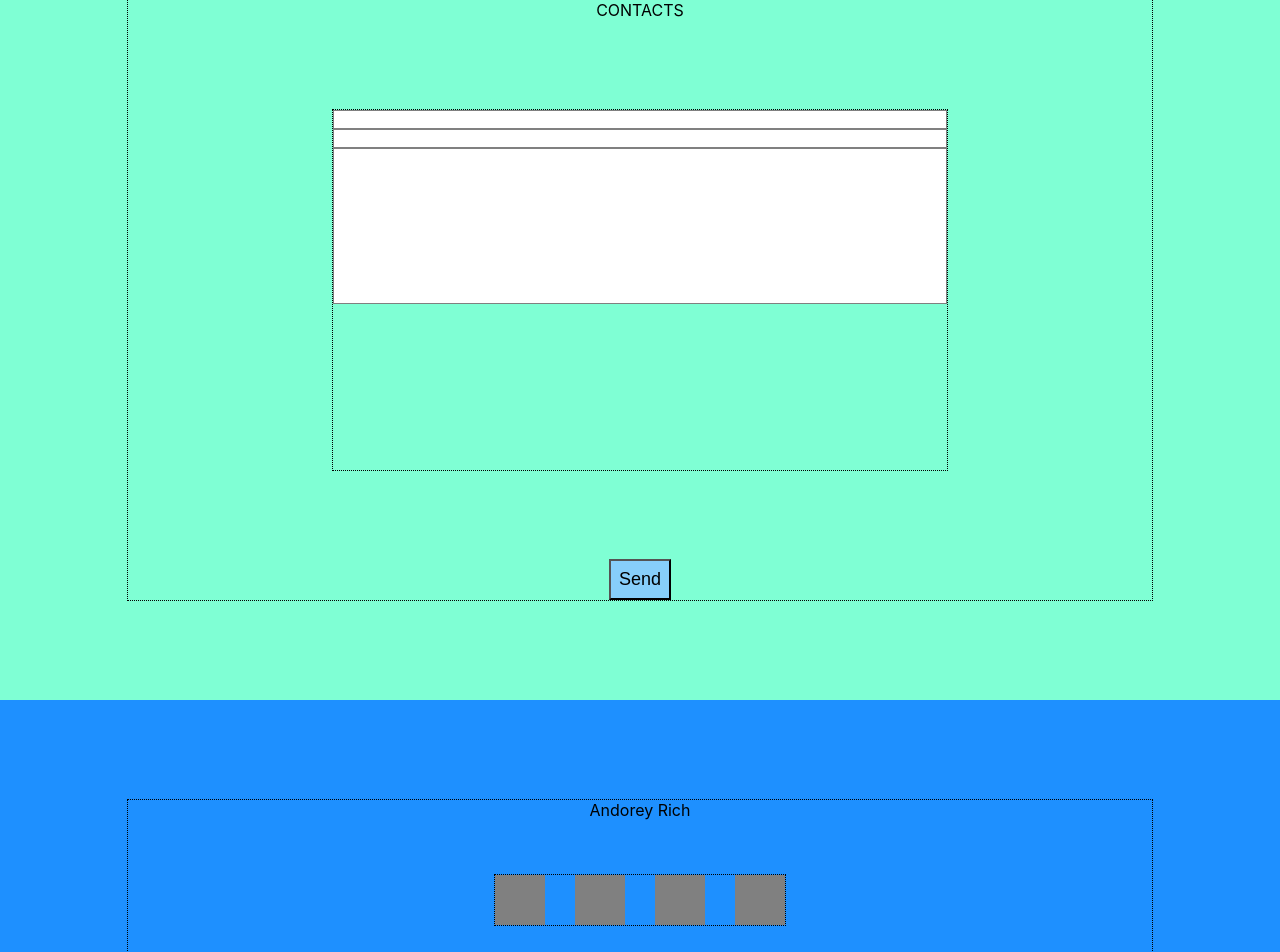
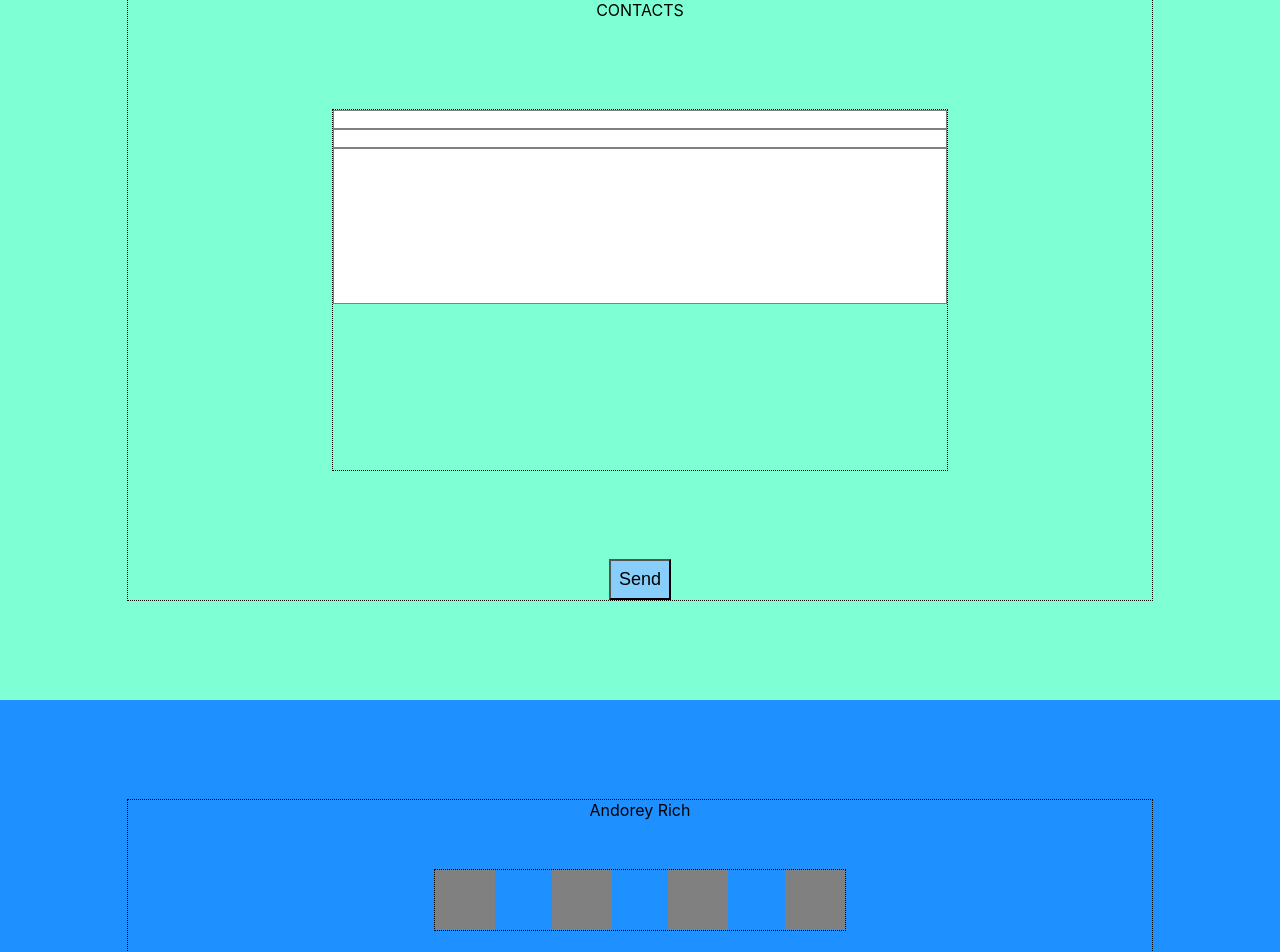
Before and after one commit to andorey/portfolio, a React (Create React App) app: page / in a window 1280 px wide. Shown: the part 2880-3832 px from the top of the page. Built offline with nearby package versions, Linux system fonts and the light colour scheme.

Commit message:
add flex moduls with @media to sotial icon block

```diff
--- a/src/Footer/Footer.module.css
+++ b/src/Footer/Footer.module.css
@@ -18,19 +18,35 @@
 
 .contacts {
 	border: 1px dotted;
-	width: 290px;
+	width: 40%;
 	display: flex;
 	justify-content: space-between;
 }
 
 .contacts nav {
-	width: 50px;
-	height: 50px;
+	width: 60px;
+	height: 60px;
 	background-color: gray;
+}
+
+@media screen and (max-width: 760px){
+	.contacts {
+		width: 300px;
+	}
+
+	.contacts nav{
+		width: 50px;
+		height: 50px;
+	}
 }
 
 @media screen and (max-width: 360px){
 	.contacts {
 		width: 100%;
 	}
+
+	.contacts nav{
+		width: 50px;
+		height: 50px;
+	}
 }
```
